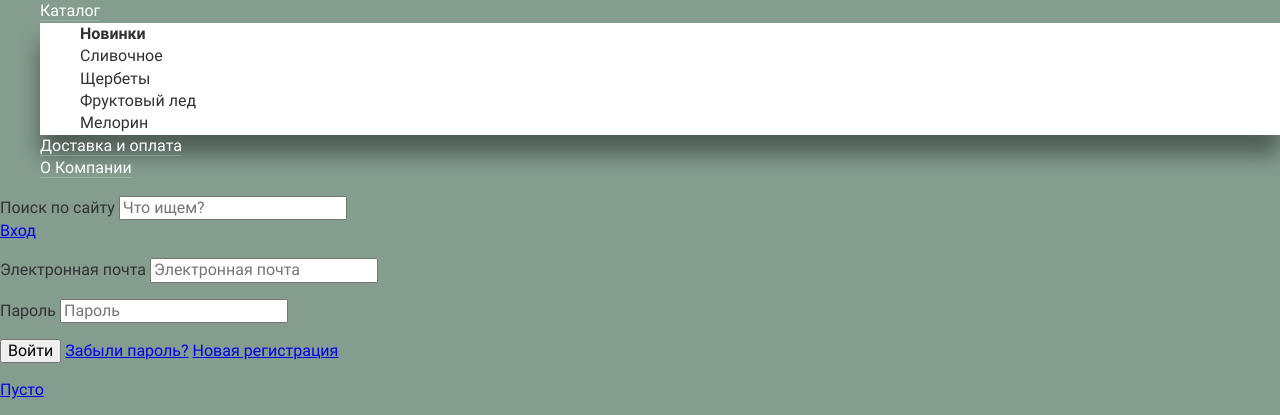
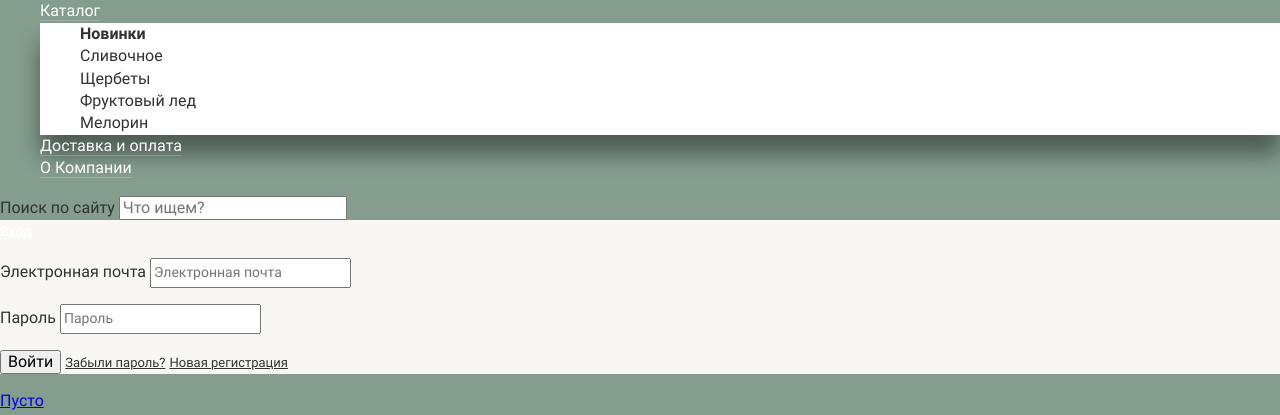
Before and after one commit to dmfedotov/glacy, a website: page docs/index.html in a window 1280 px wide. Shown: the part 86-501 px from the top of the page. Drawn offline with Linux system fonts and the light colour scheme; files whose address does not match are found by name.

Commit message:
Применяет базовую стилизацию для блока user

```diff
--- a/docs/index.html
+++ b/docs/index.html
@@ -55,8 +55,8 @@
             <input class="user__form-input" type="password" name="password" id="user-password" placeholder="Пароль">
           </p>
           <button class="user__form-submit  button" type="submit">Войти</button>
-          <a class="user__form-restore" href="#">Забыли пароль?</a>
-          <a class="user__form-register" href="#">Новая регистрация</a>
+          <a class="user__form-link" href="#">Забыли пароль?</a>
+          <a class="user__form-link" href="#">Новая регистрация</a>
         </form>
       </div>
       <p class="basket">
--- /dev/null
+++ b/source/sass/blocks/user.scss
@@ -0,0 +1,34 @@
+.user {
+  background: #f8f7f4;
+}
+
+.user__link {
+  font-weight: 500;
+  font-size: 14px;
+  line-height: 1.1;
+  color: #ffffff;
+  text-decoration: none;
+
+  background: rgba(255,255,255,0.2);
+
+  &:hover {
+    color: #000000;
+
+    background: #ffffff;
+  }
+}
+
+.user__form-input {
+  font-weight: 400;
+  font-size: 14px;
+  line-height: 1.7;
+  color: #999999;
+}
+
+.user__form-link {
+  font-weight: 400;
+  font-size: 13px;
+  line-height: 1.8;
+  color: #323232;
+  text-decoration: underline;
+}
--- a/source/sass/style.scss
+++ b/source/sass/style.scss
@@ -4,3 +4,4 @@
 
 @import "blocks/site-navigation";
 @import "blocks/catalog-navigation";
+@import "blocks/user";
```
Also changed, not shown: source/index.html (+2 -2 lines), docs/css/style.min.css.
